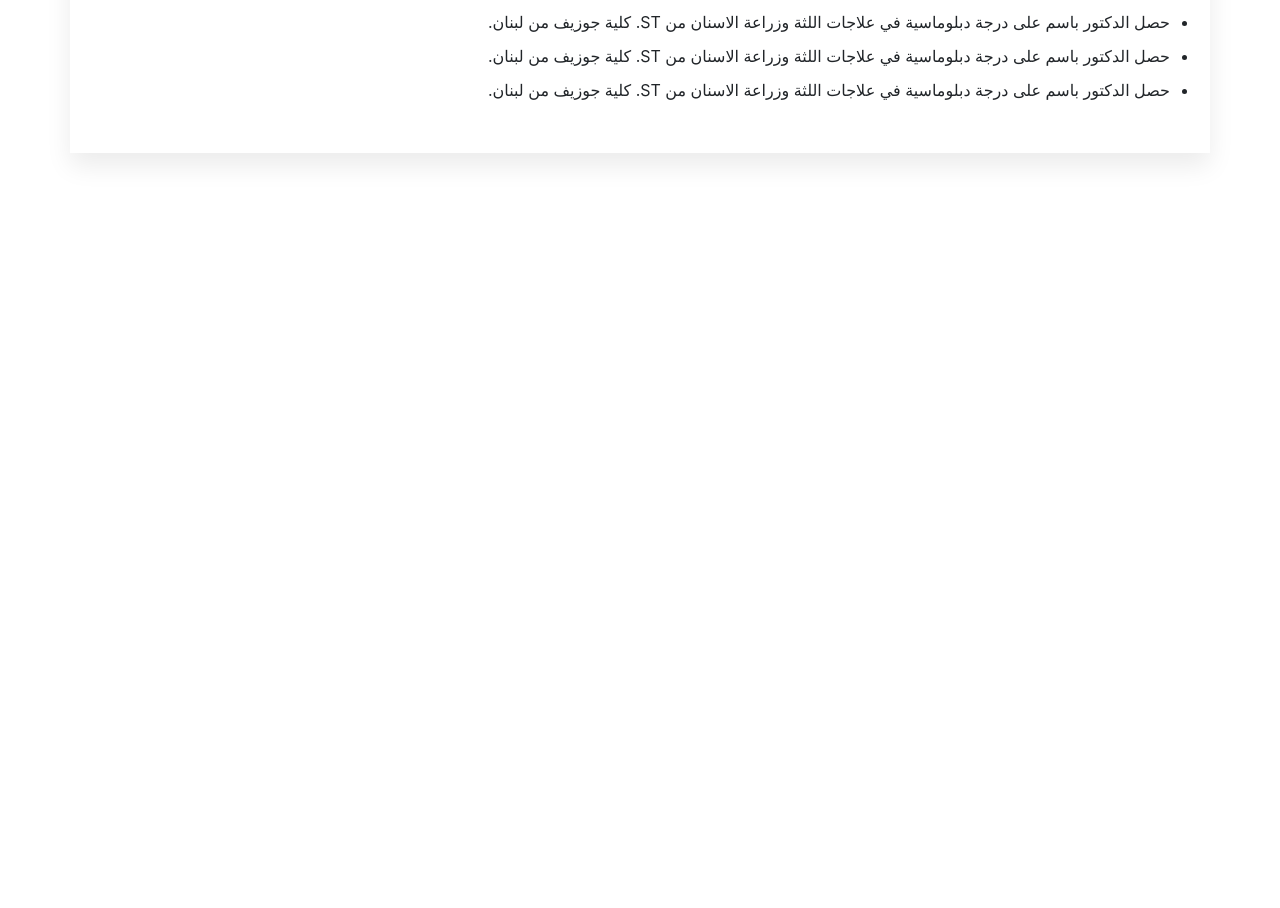
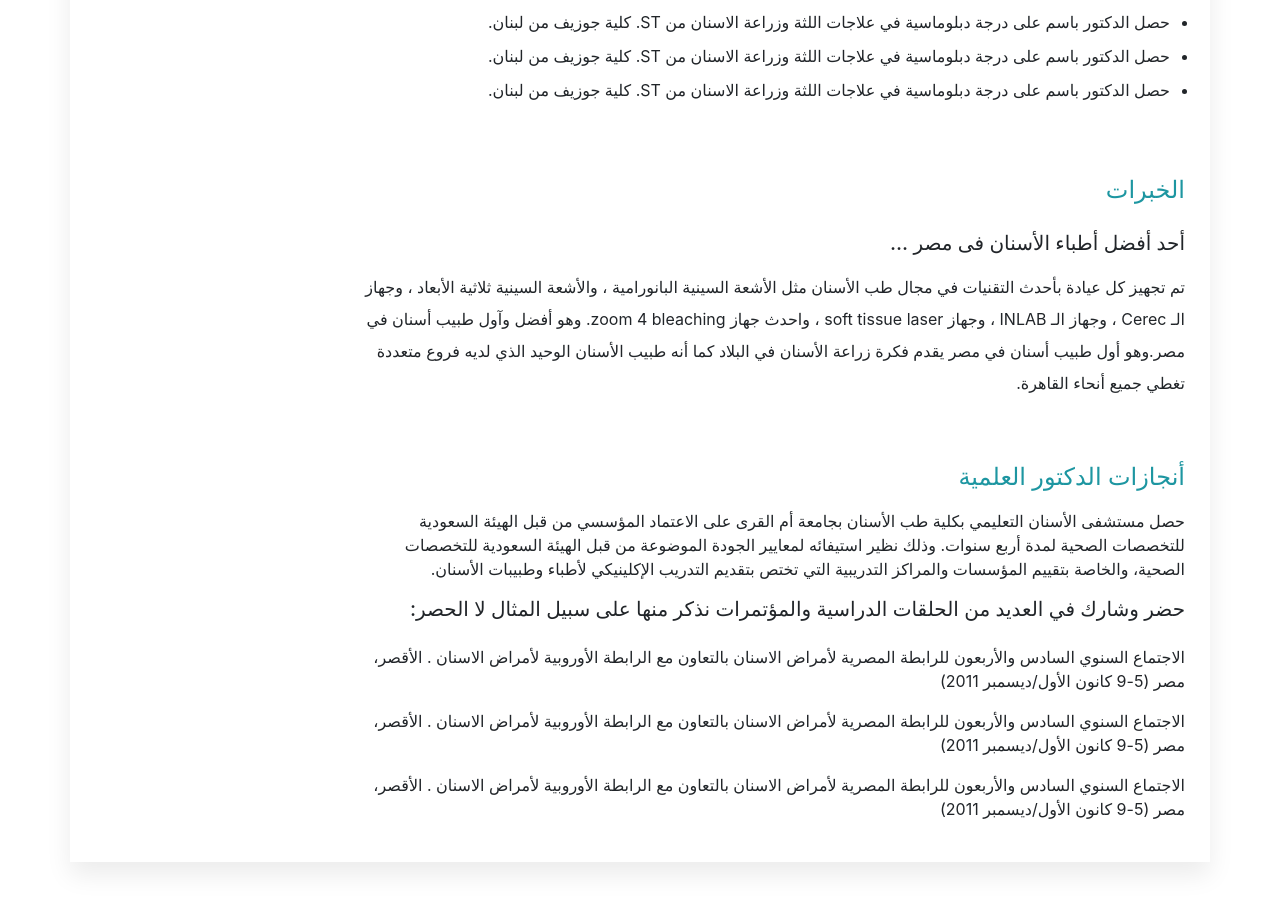
Before and after one commit to jenica-agency/Doctor-app, a React (Create React App) app in the folder doctor-app/: page /Profile in a window 1280 px wide. Shown: the part 1209-2117 px from the top of the page. Built offline with nearby package versions, Linux system fonts and the light colour scheme.

Commit message:
add experience

```diff
--- a/doctor-app/src/Components/Contact/Contact.js
+++ b/doctor-app/src/Components/Contact/Contact.js
@@ -226,7 +226,7 @@ function Contact() {
 
                                               />
                                         </div>
-                                        <div className='complaint col-4 '>
+                                        <div className='complaint col-4'>
                                             <span> {t('contact.contactFormChooseComplaint')} </span>
                                             <input
                                               name='type'
--- a/doctor-app/src/Components/Home/Home.js
+++ b/doctor-app/src/Components/Home/Home.js
@@ -218,7 +218,7 @@ function Home() {
           </div>
         </div>
       </section>
-
+       {/* positive section home  */}
 
     </Fragment>
   )
--- a/doctor-app/src/Components/Nav/Nav.js
+++ b/doctor-app/src/Components/Nav/Nav.js
@@ -13,6 +13,7 @@ import FAQs from '../FAQs/FAQs';
 import { Translation } from 'react-i18next';
 import './Nav.css';
 import SingleBlog from './../SingleBlog/SingleBlog';
+import Positive from '../Positive/Positive';
 
 
 
@@ -138,6 +139,7 @@ export default class Nav extends Component {
                             <Route path="/Contact" element={<Contact/>}></Route>
                              <Route path="/Booking" element={<Booking/>}></Route>
                              <Route path="/Blogs/:id" element={<SingleBlog/>} />
+                              <Route path="/Positive" element={<Positive/>}></Route>
                      </Routes>
             </BrowserRouter>
 
--- /dev/null
+++ b/doctor-app/src/Components/Positive/Positive.css
@@ -0,0 +1,4 @@
+.positive{
+    margin-top: 7%;
+
+}
--- /dev/null
+++ b/doctor-app/src/Components/Positive/Positive.js
@@ -0,0 +1,62 @@
+import React, { Fragment } from 'react';
+import { FontAwesomeIcon } from '@fortawesome/react-fontawesome';
+import {
+        faGraduationCap
+      }
+        from '@fortawesome/free-solid-svg-icons';
+
+import {useTranslation} from 'react-i18next';
+import './Positive.css';
+
+function Positive() {
+
+     const {t} = useTranslation();
+
+  return (
+    <Fragment>
+        <section className='positive container'>
+            <h4> {t('Positive.PositiveHeading')} </h4>
+            <div className='row'>
+                <div className='col-lg-4 col-md-4 col-sm-12'>
+                    <h5>  {t('Positive.PositiveHeading')} </h5>
+                    <div className='row'>
+                        <div className='col-9'>
+                            <p > {t('Positive.PositiveHeading')} </p>
+                        </div>
+                        <div className='col-3'>
+                            <FontAwesomeIcon icon={faGraduationCap} className = "team-icon-positive ">
+                        </FontAwesomeIcon>
+                        </div>
+                    </div>
+                </div>
+                 <div className='col-lg-4 col-md-4 col-sm-12'>
+                    <h5> {t('Positive.PositiveHeading')} </h5>
+                   <div className='row'>
+                        <div className='col-9'>
+                            <p > {t('Positive.PositiveHeading')} </p>
+                        </div>
+                        <div className='col-3'>
+                            <FontAwesomeIcon icon={faGraduationCap} className = "team-icon-positive ">
+                        </FontAwesomeIcon>
+                        </div>
+                    </div>
+                </div>
+                 <div className='col-lg-4 col-md-4 col-sm-12'>
+                    <h5> {t('Positive.PositiveHeading')} </h5>
+                    <div className='row'>
+                        <div className='col-9'>
+                            <p > {t('Positive.PositiveHeading')} </p>
+                        </div>
+                        <div className='col-3'>
+                            <FontAwesomeIcon icon={faGraduationCap} className = "team-icon-positive ">
+                        </FontAwesomeIcon>
+                        </div>
+                    </div>
+                </div>
+            </div>
+        </section>
+    </Fragment>
+  )
+}
+
+export default Positive
--- a/doctor-app/src/Components/Profile/Profile.css
+++ b/doctor-app/src/Components/Profile/Profile.css
@@ -23,7 +23,9 @@
 .doctor-profile-name{
     color: var(--main-color);
 }
-.personal-info{
+.personal-info,
+.personal-experience,
+.personal-Achievements{
     direction: rtl;
     padding-right: 25px;
     text-align: right;
@@ -33,7 +35,9 @@
     color: var(--main-color);
     padding-bottom: 10px;
 }
-.personal-info-p{
+.personal-info-p,
+.personal-experience-heading,
+.personal-experience-desc{
    line-height: 2;
 }
 .education > ul {
@@ -45,5 +49,4 @@
 }
 .profile-doctor-content{
     margin-top: 50px;
-
 }
--- a/doctor-app/src/Components/Profile/Profile.js
+++ b/doctor-app/src/Components/Profile/Profile.js
@@ -52,6 +52,33 @@ function Profile() {
                         <li> {t('profile.DoctorProfileEducationListOne')} </li>
                       </ul>
                 </div>
+                <div className='personal-experience'>
+                  <div className='w-75'>
+                      <h4 className='personal-education-title text-end  pt-5'> {t('profile.DoctorProfileExperienceTitle')} </h4>
+                      <h5 className='personal-experience-heading'> {t('profile.DoctorProfileExperienceHeading')} </h5>
+                      <p className='personal-experience-desc'>
+                          {t('profile.DoctorProfileExperienceDesc')}
+                      </p>
+                  </div>
+                </div>
+                <div className='personal-Achievements'>
+                    <div className='w-75'>
+                        <h4 className='personal-education-title text-end pt-5'> {t('profile.DoctorProfileAchievementsTitle')} </h4>
+                        <p>
+                          {t('profile.DoctorProfileAchievementsPref')}
+                        </p>
+                        <h5>{t('profile.DoctorProfileAchievementsHeading')} </h5>
+                        <p className='pt-3'>
+                          {t('profile.DoctorProfileAchievementsDesc')}
+                        </p>
+                        <p>
+                          {t('profile.DoctorProfileAchievementsDesc')}
+                        </p>
+                        <p>
+                          {t('profile.DoctorProfileAchievementsDesc')}
+                        </p>
+                    </div>
+                </div>
              </div>
           </div>
         </section>
--- a/doctor-app/src/locale/ar.json
+++ b/doctor-app/src/locale/ar.json
@@ -46,9 +46,24 @@
         "DoctorProfilePersonalInfoDescTwo":"حصل الدكتور باسم على درجة دبلوماسية في علاجات اللثة وزراعة الاسنان من ST. كلية جوزيف من لبنان. وهو أول طبيب أسنان في مصر يقدم فكرة زراعة الأسنان في البلاد كما أنه طبيب الأسنان الوحيد الذي لديه فروع متعددة تغطي جميع أنحاء القاهرة",
         "DoctorProfilePersonalInfoDescThree":"تم تجهيز كل عيادة بأحدث التقنيات في مجال طب الأسنان مثل الأشعة السينية البانورامية ، والأشعة السينية ثلاثية الأبعاد ، وجهاز الـ Cerec ، وجهاز الـ INLAB ، وجهاز soft tissue laser ، واحدث جهاز zoom 4 bleaching. وهو أفضل وآول طبيب أسنان في مصر.",
         "DoctorProfileEducationTitle":"التعليم",
-        "DoctorProfileEducationListOne":"حصل الدكتور باسم على درجة دبلوماسية في علاجات اللثة وزراعة الاسنان من ST. كلية جوزيف من لبنان."
+        "DoctorProfileEducationListOne":"حصل الدكتور باسم على درجة دبلوماسية في علاجات اللثة وزراعة الاسنان من ST. كلية جوزيف من لبنان.",
+        "DoctorProfileExperienceTitle":"الخبرات",
+        "DoctorProfileExperienceHeading":" أحد أفضل أطباء الأسنان فى مصر  ...",
+        "DoctorProfileExperienceDesc":" تم تجهيز كل عيادة بأحدث التقنيات في مجال طب الأسنان مثل الأشعة السينية البانورامية ، والأشعة السينية ثلاثية الأبعاد ، وجهاز الـ Cerec ، وجهاز الـ INLAB ، وجهاز soft tissue laser ، واحدث جهاز zoom 4 bleaching. وهو أفضل وآول طبيب أسنان في مصر.وهو أول طبيب أسنان في مصر يقدم فكرة زراعة الأسنان في البلاد كما أنه طبيب الأسنان الوحيد الذي لديه فروع متعددة تغطي جميع أنحاء القاهرة.",
+        "DoctorProfileAchievementsTitle":"أنجازات الدكتور العلمية ",
+        "DoctorProfileAchievementsPref":"حصل مستشفى الأسنان التعليمي بكلية طب الأسنان بجامعة أم القرى على الاعتماد المؤسسي من قبل الهيئة السعودية للتخصصات الصحية لمدة أربع سنوات. وذلك نظير استيفائه لمعايير الجودة الموضوعة من قبل الهيئة السعودية للتخصصات الصحية، والخاصة بتقييم المؤسسات والمراكز التدريبية التي تختص بتقديم التدريب الإكلينيكي لأطباء وطبيبات الأسنان.",
+        "DoctorProfileAchievementsHeading":"حضر وشارك في العديد من الحلقات الدراسية والمؤتمرات نذكر منها على سبيل المثال لا الحصر:",
+        "DoctorProfileAchievementsDesc":"الاجتماع السنوي السادس والأربعون للرابطة المصرية لأمراض الاسنان بالتعاون مع الرابطة الأوروبية لأمراض الاسنان . الأقصر، مصر (5-9 كانون الأول/ديسمبر 2011)"
 
-
+    },
+    "Positive":{
+        "PositiveHeading":"اجابياتنا",
+        "PositiveTeamHeader":"فريق مدرب",
+        "PositiveTeampref":"فريقنا الطبي مدرب علي آعلي المستويات والشهادات الطبية",
+        "PositiveDoctorHeader":"الطبيب",
+        "PositiveDoctorPref":"سيتم تنفيذ العلاج الخاص بك من قبل طبيب اسنان ذو خبره" ,
+        "PositiveTreatmentHeader":"علاج شخصى ",
+        "PositiveTreatmentPref":"سوف تتلقى العلاج الفردي الكامل والمعد مسبقا لحالتك"
     },
     "LogoNavName": "الدكتور",
     "LiNavLinkHome": "الرئيسية",
```
